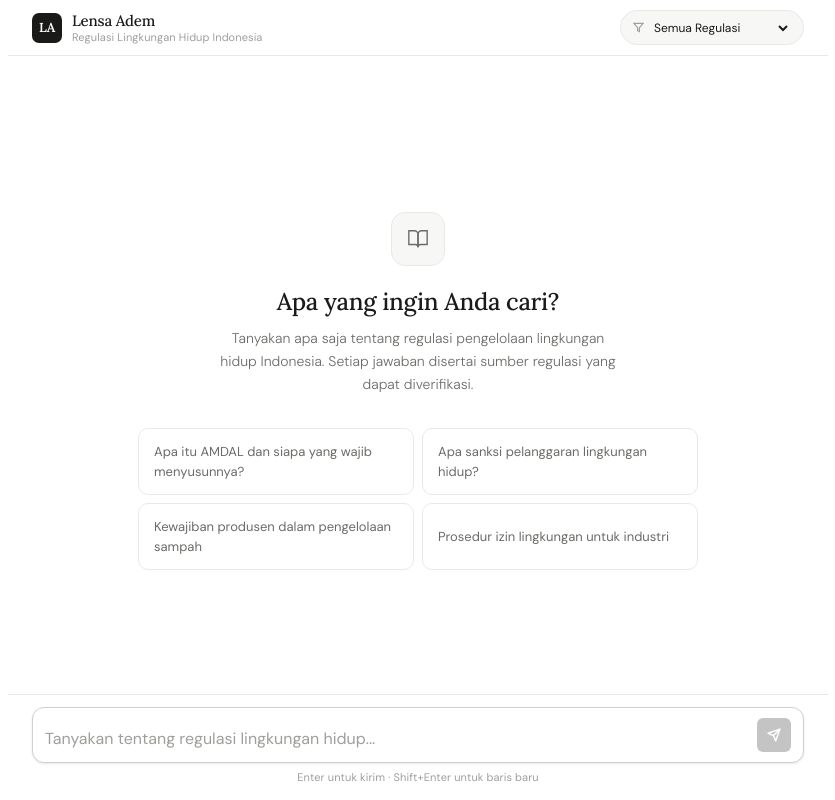
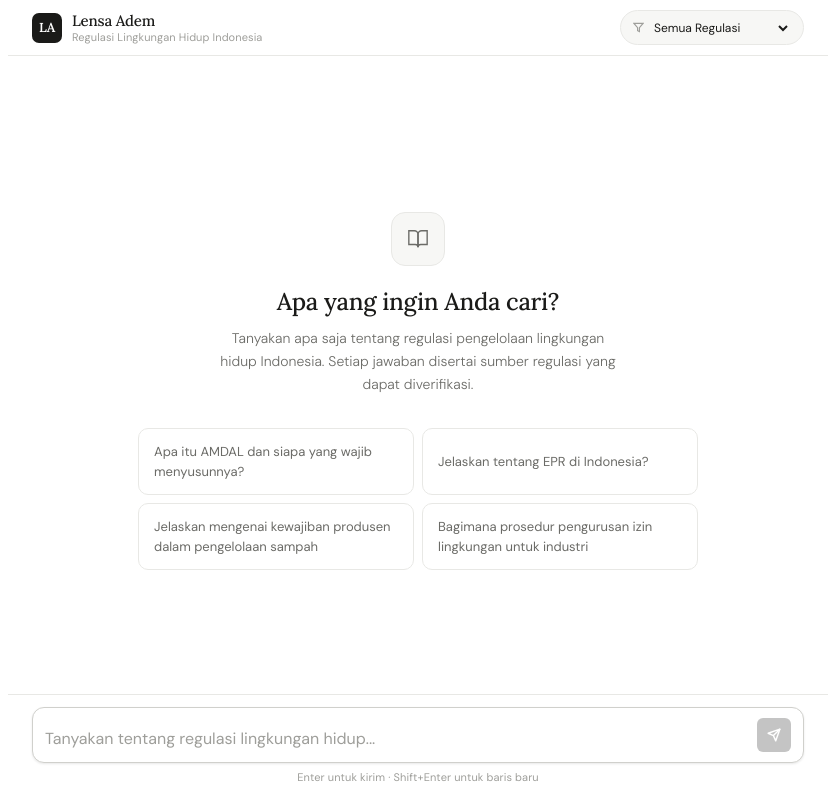
Before and after one commit to ademidn/lensa-adem-web, a Next.js app in the folder web/: page / in a window 1280 px wide. Shown: the whole page, without its empty margins (222-1057 px from the left). Built offline with nearby package versions, Linux system fonts and the light colour scheme.

Commit message:
update page.tsx

```diff
--- a/web/src/app/page.tsx
+++ b/web/src/app/page.tsx
@@ -13,8 +13,9 @@ interface Citation {
   index: number;
   fileName: string;
   regulationType: string;
-  article?: string;
-  section?: string;
+  bab?: string;
+  pasal?: string;
+  ayat?: string;
   chunkIndex: number;
   preview: string;
 }
@@ -36,9 +37,9 @@ interface Message {
 
 const SUGGESTIONS = [
   "Apa itu AMDAL dan siapa yang wajib menyusunnya?",
-  "Apa sanksi pelanggaran lingkungan hidup?",
-  "Kewajiban produsen dalam pengelolaan sampah",
-  "Prosedur izin lingkungan untuk industri",
+  "Jelaskan tentang EPR di Indonesia?",
+  "Jelaskan mengenai kewajiban produsen dalam pengelolaan sampah",
+  "Bagimana prosedur pengurusan izin lingkungan untuk industri",
 ];
 
 const REGULATION_TYPES = [
@@ -204,8 +205,11 @@ function CitationCard({ citation }: { citation: Citation }) {
             <span className={`reg-tag ${getTagClass(citation.regulationType)}`}>
               {formatRegTypeShort(citation.regulationType)}
             </span>
-            {citation.article && (
-              <span className="citation-article">{citation.article}</span>
+            {(citation.pasal || citation.bab) && (
+              <span className="citation-article">{[citation.bab, citation.pasal, citation.ayat]
+              .filter(Boolean)
+              .join(" · ")}
+              </span>
             )}
           </div>
           <span className="citation-filename">
```
